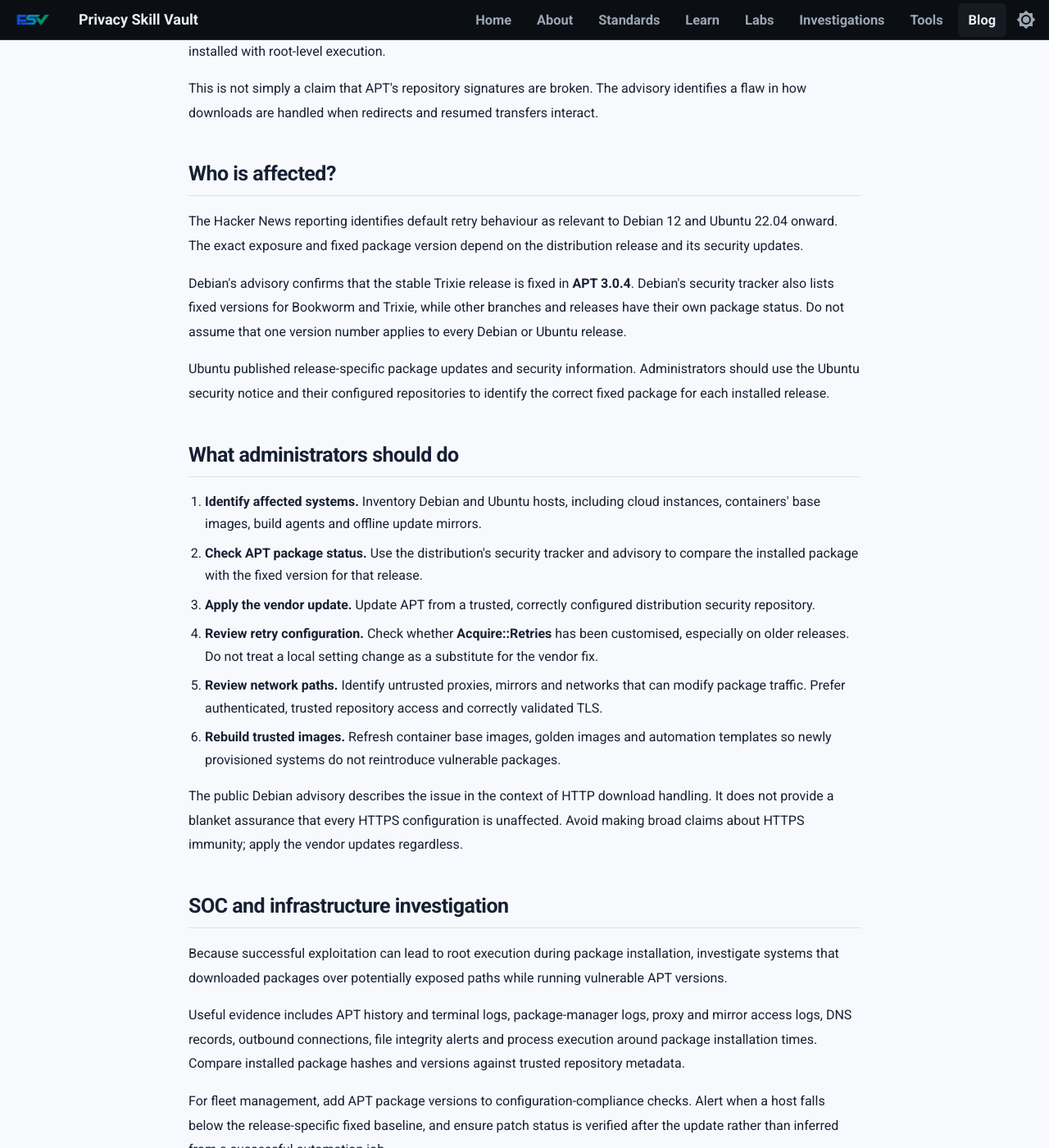
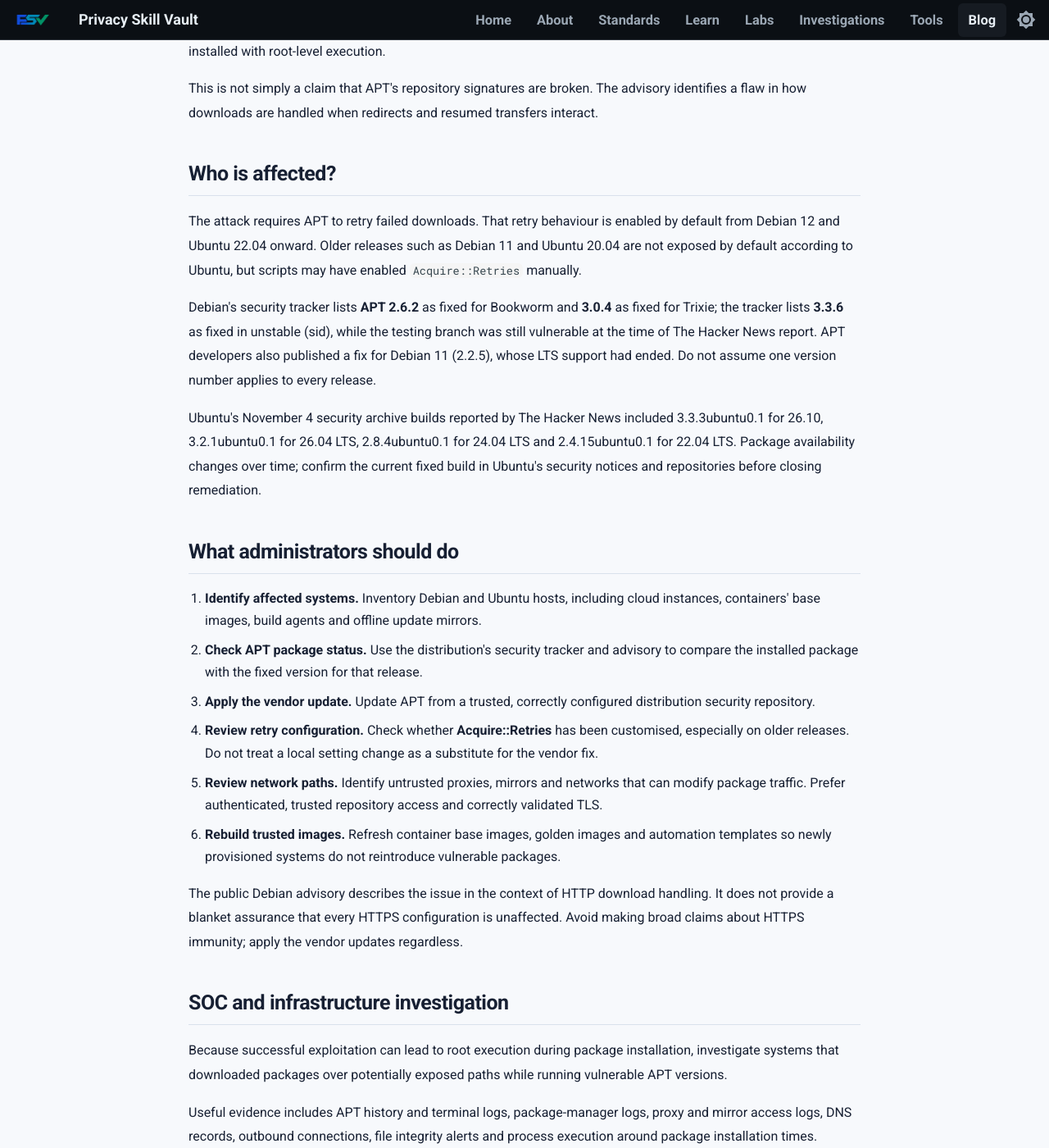
Before and after one commit to PrivacySkillVault/privacyskillvault.github.io, an MkDocs documentation site: the page built from docs/blog/vulnerabilities/debian-ubuntu-apt-cve-2026-109518/index.md, in a window 1280 px wide and 1400 px high, scrolled down 829 px. Shown: the whole window at 82% size. Built offline with MkDocs 1.6.1 and Material for MkDocs 9.7.7, drawn with Linux system fonts in a browser that asks for light colours; some of the changed text lies outside the part shown.

Commit message:
Correct APT release exposure and distribution-specific fixed versions

```diff
--- a/docs/blog/vulnerabilities/debian-ubuntu-apt-cve-2026-109518/index.md
+++ b/docs/blog/vulnerabilities/debian-ubuntu-apt-cve-2026-109518/index.md
@@ -18,11 +18,11 @@ This is not simply a claim that APT's repository signatures are broken. The advi
 
 ## Who is affected?
 
-The Hacker News reporting identifies default retry behaviour as relevant to Debian 12 and Ubuntu 22.04 onward. The exact exposure and fixed package version depend on the distribution release and its security updates.
+The attack requires APT to retry failed downloads. That retry behaviour is enabled by default from Debian 12 and Ubuntu 22.04 onward. Older releases such as Debian 11 and Ubuntu 20.04 are not exposed by default according to Ubuntu, but scripts may have enabled `Acquire::Retries` manually.
 
-Debian's advisory confirms that the stable Trixie release is fixed in **APT 3.0.4**. Debian's security tracker also lists fixed versions for Bookworm and Trixie, while other branches and releases have their own package status. Do not assume that one version number applies to every Debian or Ubuntu release.
+Debian's security tracker lists **APT 2.6.2** as fixed for Bookworm and **3.0.4** as fixed for Trixie; the tracker lists **3.3.6** as fixed in unstable (sid), while the testing branch was still vulnerable at the time of The Hacker News report. APT developers also published a fix for Debian 11 (2.2.5), whose LTS support had ended. Do not assume one version number applies to every release.
 
-Ubuntu published release-specific package updates and security information. Administrators should use the Ubuntu security notice and their configured repositories to identify the correct fixed package for each installed release.
+Ubuntu's November 4 security archive builds reported by The Hacker News included 3.3.3ubuntu0.1 for 26.10, 3.2.1ubuntu0.1 for 26.04 LTS, 2.8.4ubuntu0.1 for 24.04 LTS and 2.4.15ubuntu0.1 for 22.04 LTS. Package availability changes over time; confirm the current fixed build in Ubuntu's security notices and repositories before closing remediation.
 
 ## What administrators should do
 
@@ -41,7 +41,7 @@ Because successful exploitation can lead to root execution during package instal
 
 Useful evidence includes APT history and terminal logs, package-manager logs, proxy and mirror access logs, DNS records, outbound connections, file integrity alerts and process execution around package installation times. Compare installed package hashes and versions against trusted repository metadata.
 
-For fleet management, add APT package versions to configuration-compliance checks. Alert when a host falls below the release-specific fixed baseline, and ensure patch status is verified after the update rather than inferred from a successful automation job.
+The advisories did not describe known in-the-wild exploitation or provide a workaround for systems that cannot yet update. For fleet management, add APT package versions to configuration-compliance checks. Alert when a host falls below the release-specific fixed baseline, and ensure patch status is verified after the update rather than inferred from a successful automation job.
 
 ## Key takeaway
 
```
